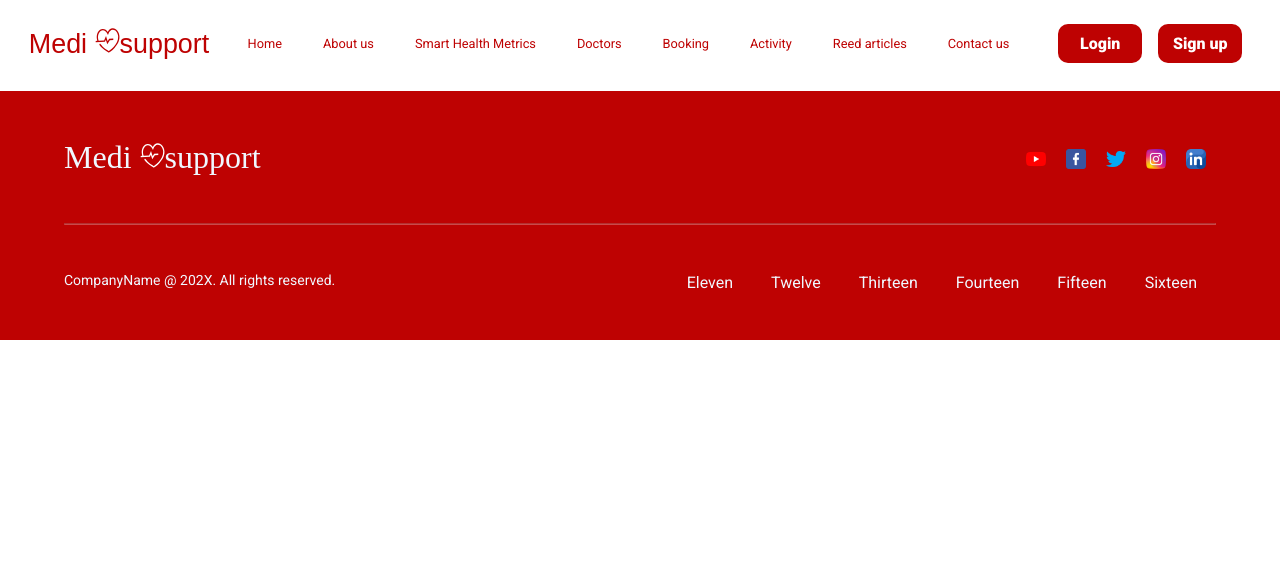
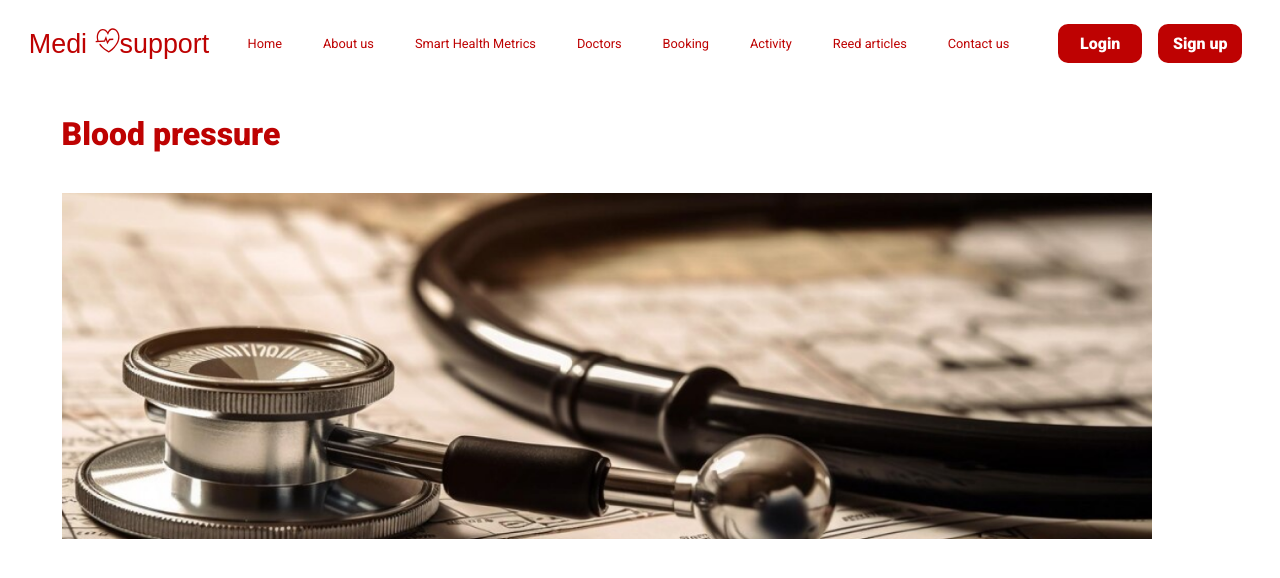
Before and after one commit to Nada-Yakout-Shahien/Medisupport, a React (Create React App) app: page /pressure in a window 1280 px wide. Shown: the top 578 px of the page. Built offline with nearby package versions, Linux system fonts and the light colour scheme; a web font is replaced by a local one.

Commit message:
P_add_img

```diff
--- a/src/pages/ar_disease.css
+++ b/src/pages/ar_disease.css
@@ -0,0 +1,21 @@
+.bg_article{
+  display: flex;
+  flex-direction: column;
+  max-width: 90%;
+  padding: 3vh 0vw 0vw 4.81vw;
+  gap: 5vh;
+}
+
+
+.address {
+  color: #be0202;
+  font-family: Roboto;
+  font-size: 2rem;
+  font-style: normal;
+  font-weight: 700;
+  line-height: normal;
+}
+
+.P_img{
+  max-width: 100vw;
+}
--- a/src/pages/ar_pressure.js
+++ b/src/pages/ar_pressure.js
@@ -3,6 +3,7 @@ import Footer from "../components/footer";
 import { Helmet } from "react-helmet-async";
 import "./ar_disease.css";
 import React from "react";
+import Pimg from "../images/ar_img_p.png"
 
 const ArPressure = () => {
   return (
@@ -12,8 +13,16 @@ const ArPressure = () => {
         <meta name="description" content="Article Pressure" />
       </Helmet>
       <Header />
-
-      <Footer />
+      <div className="bg_article">
+        <h3 className="address">Blood pressure</h3>
+        <img className="P_img" src={Pimg} alt="" />
+        <div className="topic">
+          <p className="s_topic"></p>
+          <p className="s_topic"></p>
+          <p className="s_topic"></p>
+        </div>
+      </div>
+      {/* <Footer /> */}
     </>
   );
 };
```
Also changed, not shown: src/images/ar_img_p.png (added).
